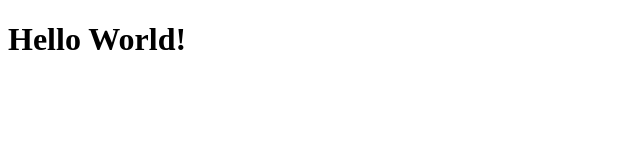
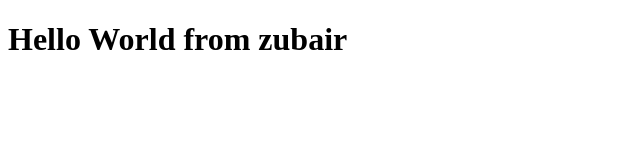
Before and after one commit to zubairafzal100/auto-deploy-class1, a plain HTML site: page index.html in a window 1280 px wide. Shown: the whole page, without its empty margins (0-640 px from the left). Drawn offline with Linux system fonts and the light colour scheme.

Commit message:
updated index file

```diff
--- a/index.html
+++ b/index.html
@@ -7,6 +7,6 @@
     <title>Document</title>
 </head>
 <body>
-    <h1>Hello World!</h1>
+    <h1>Hello World from zubair</h1>
 </body>
 </html>
```
